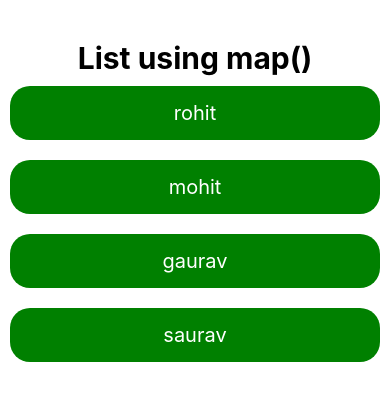
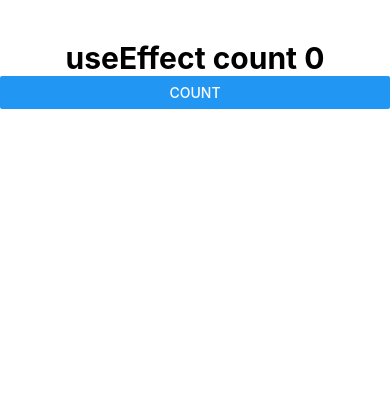
Before and after one commit to Rohit-Nandagawali/learning_react_native, a React Native app: screen / in a window 390 px wide. Shown: the top 400 px of the page. Built offline with nearby package versions, Linux system fonts and the light colour scheme.

Commit message:
useEffect hook
learned about useEffect hook, we can implement all life cycle method using it in functional component,

if we give [] empty square braces it will call only for component did mount, we can use it for componentDidUpdate by specifying state in []

```diff
--- a/App.tsx
+++ b/App.tsx
@@ -1,5 +1,5 @@
 
-import React, { useState } from 'react';
+import React, { useEffect, useState } from 'react';
 // importing external styling
 import externalStyle from './externalStyle';
 import {
@@ -8,44 +8,24 @@ import {
   StyleSheet,
   TextInput,
   Pressable,
-  FlatList
+  FlatList,
+  Button
 } from 'react-native';
 
 
 
 function App(): JSX.Element {
 
-  const userData=[
-    {
-      id:1,
-      name:"rohit"
-    },
-    {
-      id:2,
-      name:"mohit"
-    },
-    {
-      id:3,
-      name:"gaurav"
-    },
-    {
-      id:4,
-      name:"saurav"
-    },
-  ]
+  const [count, setCount]=useState(0)
+  useEffect(()=>{
+    console.warn("useEffect called"); //on state change
 
+  },[]) //use [] to call only at componentDidMount
   return (
     <View >
-      <Text style={{ fontSize: 30, fontWeight: 'bold', marginTop: 40, alignSelf: 'center' }}>List using map()</Text>
-      {/* <FlatList
-        data={userData}
-        renderItem={items=><Text style={Internalstyles.Button}>{items.item.name}</Text>}
-        keyExtractor={item=>item.name}
-        /> */}
+      <Text style={{ fontSize: 30, fontWeight: 'bold', marginTop: 40, alignSelf: 'center' }}>useEffect count {count}</Text>
 
-        {userData.map((item)=><Text style={Internalstyles.Button} key={item.id} >{item.name}</Text>)}
-
-
+      <Button title='Count' onPress={()=>setCount(count+1) }></Button>
 
     </View>
   );
```
